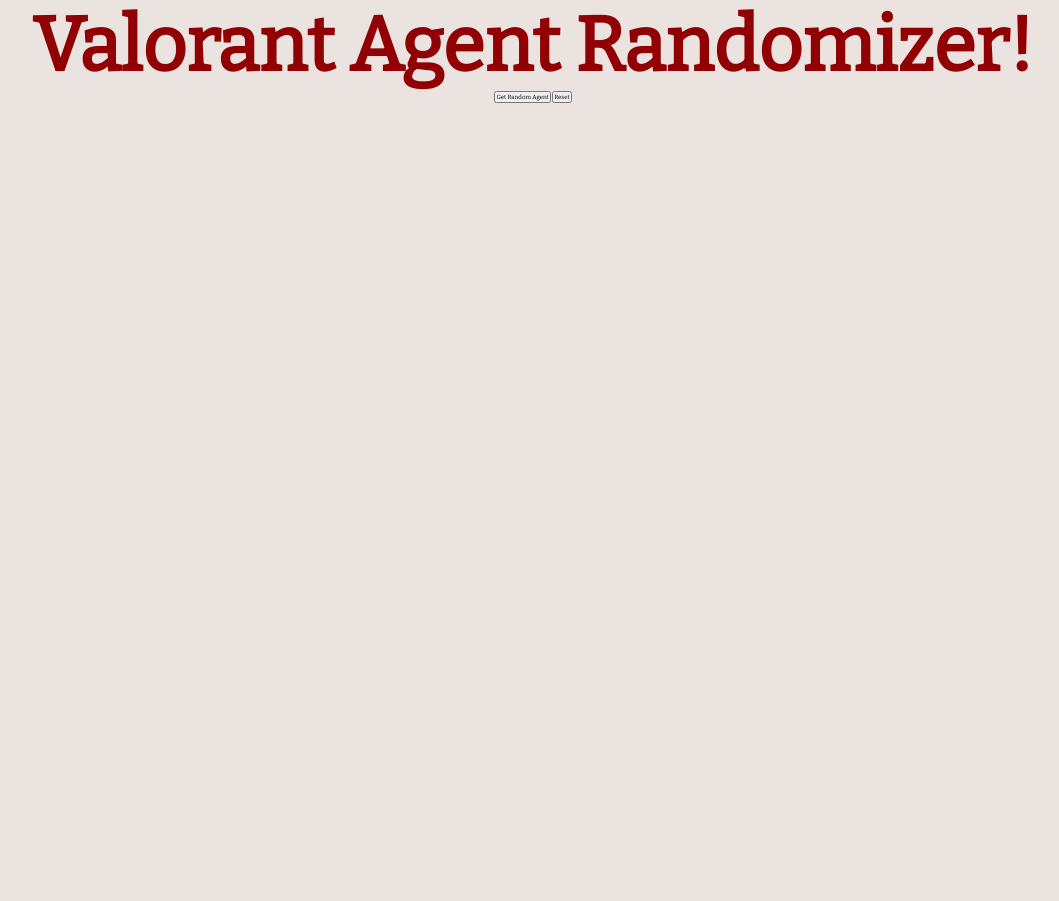
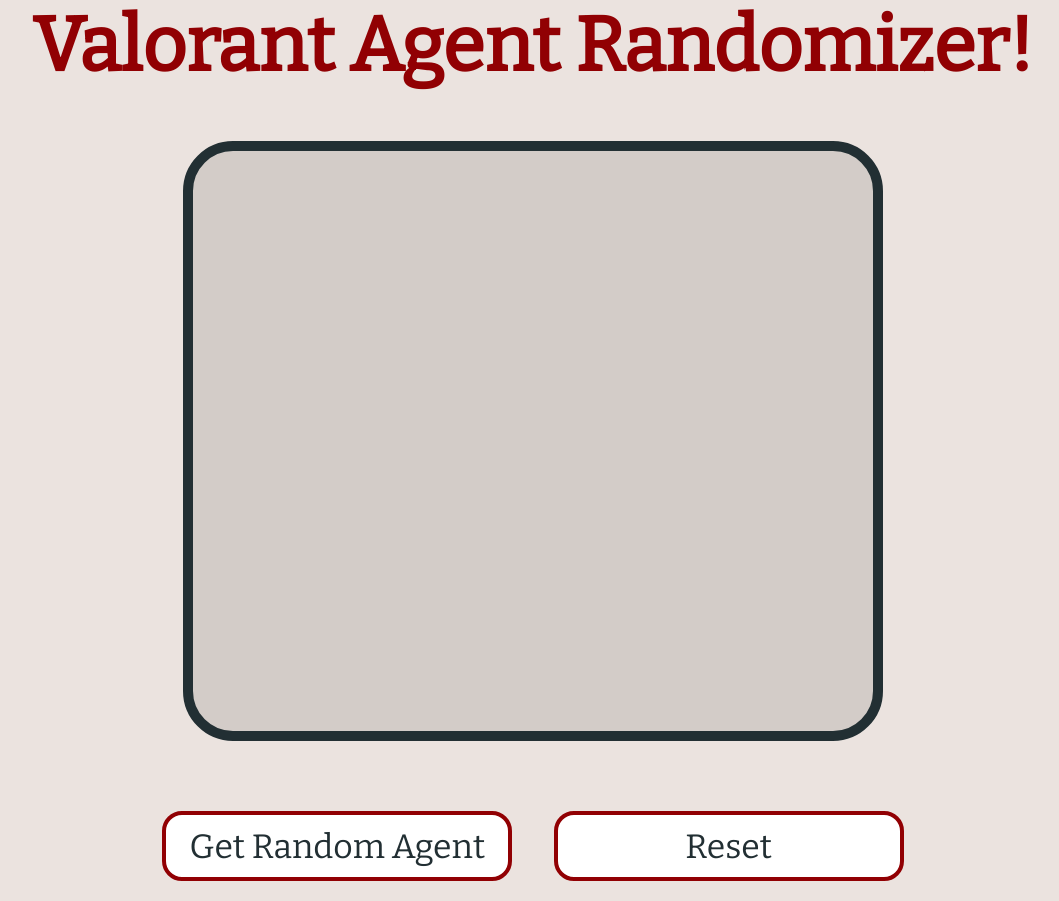
Before and after one commit to staten-island-tech/create-task-AbigailLabanok, a website built with Vite: page ap-csp-create-task/index.html in a window 1280 px wide. Shown: the whole page, without its empty margins (107-1166 px from the left). Before the commit the page ends 800 px from the top, so only its background shows below. Built offline with nearby package versions, Linux system fonts and the light colour scheme.

Commit message:
asdasdas

```diff
--- /dev/null
+++ b/ap-csp-create-task/js/DOM.js
@@ -0,0 +1,7 @@
+const DOMSelectors = {
+    display: document.querySelector(".display"),
+    agentBtn: document.getElementById("agent-btn"),
+    resetBtn: document.getElementById("reset-btn"),
+};
+
+export { DOMSelectors };
--- a/ap-csp-create-task/js/main.js
+++ b/ap-csp-create-task/js/main.js
@@ -1,3 +1,4 @@
 import "../styles/style.css";
+import { DOMSelectors } from "./DOM";
 
 //https://stackoverflow.com/questions/13237421/how-to-generate-random-words-in-javascript
--- a/ap-csp-create-task/styles/style.css
+++ b/ap-csp-create-task/styles/style.css
@@ -15,6 +15,7 @@
   --color2: #222f33;
   --color3: #910003;
   --color4: #e38681;
+  --color2dark: #D3CCC8;
 
   /*Intentions*/
   --primary: var(--color1);
@@ -59,3 +60,32 @@
 body {
   background-color: var(--primary);
 }
+.display {
+  margin: 5rem auto;
+  height: 60rem;
+  width: 70rem;
+  border: solid 1rem var(--secondary);
+  border-radius: 5rem;
+  background-color: var(--color2dark);
+}
+button,
+button:link,
+button:visited {
+  font-size: var(--h3);
+  margin: 2rem 2rem;
+  width: 35rem;
+  height: 7rem;
+  justify-content: space-around;
+  align-items: center;
+  flex-direction: row;
+  border: solid 0.4rem var(--tertiary);
+  border-radius: 2rem;
+  background-color: var(--white);
+  display: inline-block;
+  transition: all 0.2s;
+  color: var(--secondary);
+}
+button:hover {
+  transform: translateY(-2px);
+  box-shadow: 0 10px 1rem rgba(0, 0, 0, 0.2);
+}
```
Also changed, not shown: ap-csp-create-task/js/agent.js (added, +13 -0 lines).
